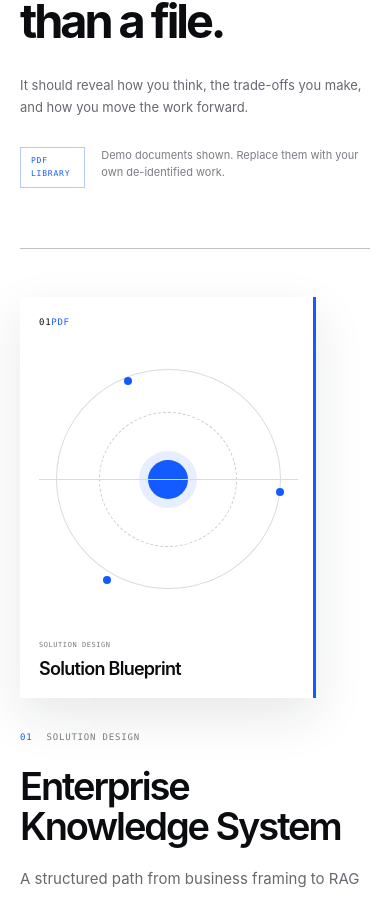
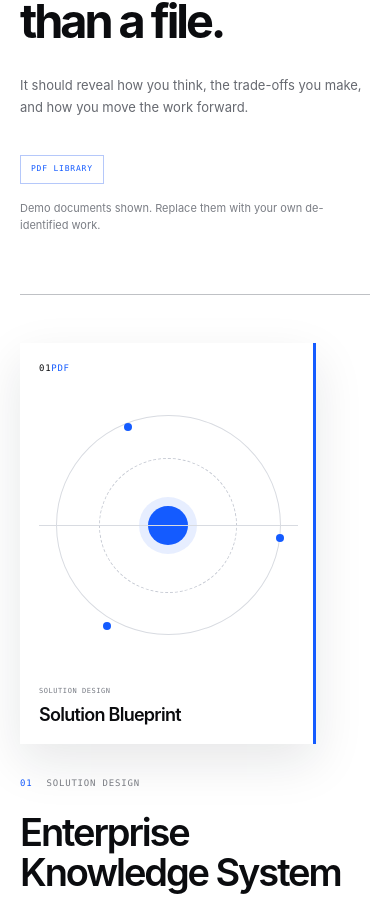
Before and after one commit to Sad-Salad-12/justinli, a Next.js app: page / in a window 390 px wide. Shown: the part 4740-5637 px from the top of the page. Built offline with nearby package versions, Linux system fonts and the light colour scheme.

Commit message:
Fix selected work header spacing

```diff
--- a/app/globals.css
+++ b/app/globals.css
@@ -753,6 +753,7 @@ a {
 .work-head {
   position: relative;
   align-items: start;
+  row-gap: clamp(24px, 2.5vw, 36px);
 }
 
 .work-head > p:last-of-type {
@@ -763,11 +764,12 @@ a {
 }
 
 .library-note {
-  grid-column: 2;
+  grid-column: 2 / 3;
   display: flex;
   align-items: center;
+  flex-wrap: wrap;
   gap: 16px;
-  margin-top: -78px;
+  margin-top: 0;
   color: #7b7e85;
   font-size: 11px;
 }
@@ -1635,7 +1637,7 @@ a {
 
   .library-note {
     align-items: flex-start;
-    margin-top: -8px;
+    margin-top: 0;
     line-height: 1.55;
   }
 
```
Also changed, not shown: 1 other file (tests, documents, lock files or other folders).
